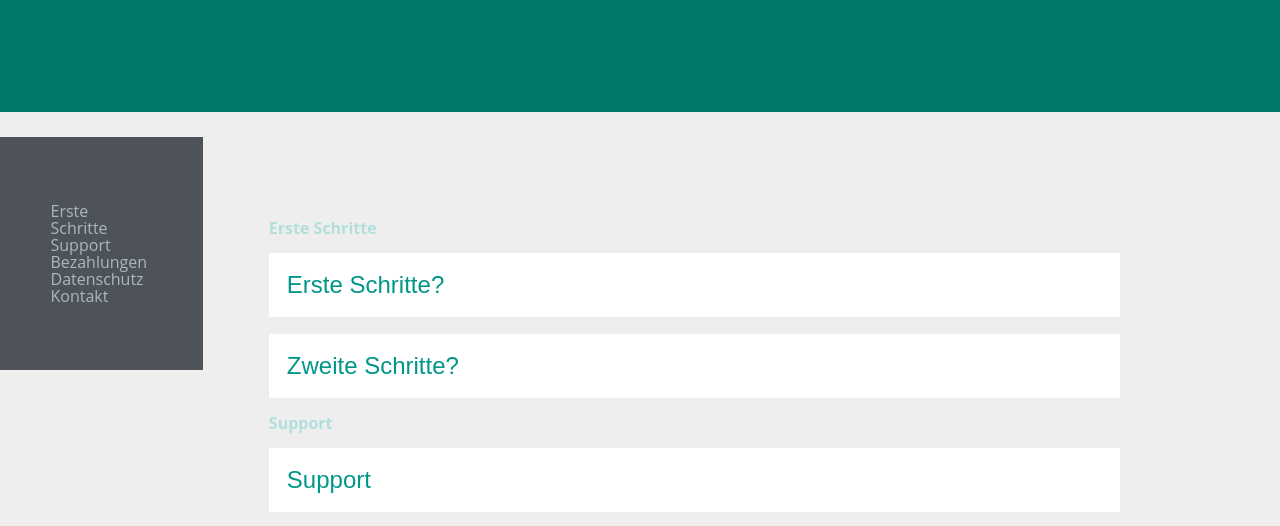
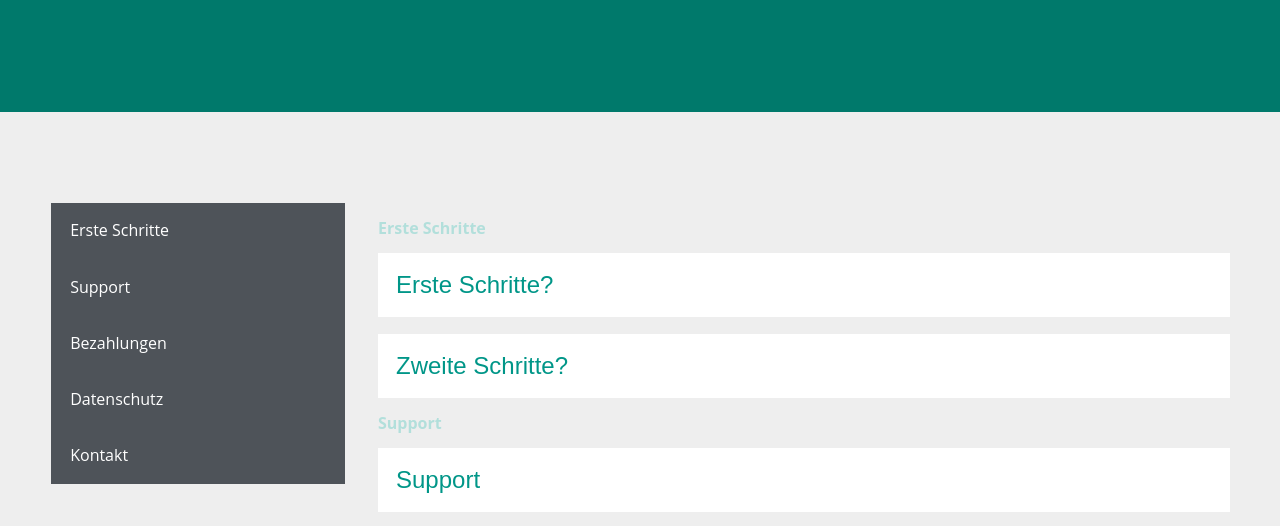
Before and after one commit to GustavoLastra/SMI, a plain HTML site: page faq.html in a window 1280 px wide. Shown: the part 214-740 px from the top of the page. Drawn offline with Linux system fonts and the light colour scheme.

Commit message:
better nav

```diff
--- a/css/GusStyles.css
+++ b/css/GusStyles.css
@@ -36,7 +36,7 @@ body {
 }
 
 a {
-  color: #acb7c0;
+  color: white;
   text-decoration: none;
   font-family: "Open Sans", sans-serif;
 }
@@ -502,6 +502,24 @@ header h1 {
     transform: translateX(0);
   }
 }
+.button {
+    background-color: #4e5359 ;
+    color: white;
+    cursor: pointer;
+    width: 150%;
+    text-align: left;
+    font-size: 100%;
+
+    padding-left:10%;
+    padding-right: 30%;
+    padding-top: 10%;
+    padding-bottom: 10%;
+
+    border-color: #ff0000;
+
+
+
+}
 
 
 /* Style the buttons that are used to open and close the accordion panel */
@@ -522,6 +540,8 @@ button.accordion {
 .accopanel:hover {
   box-shadow: 5px 5px 5px grey;
 }
+
+
 
 /* Add a background color to the button if it is clicked on (add the .active class with JS), and when you move the mouse over it (hover) */
 button.accordion.active, button.accordion:hover {
--- a/css/grid.css
+++ b/css/grid.css
@@ -1,6 +1,12 @@
 .row {
   margin-left: -15px;
   margin-right: -15px;
+  margin-top: 2%;
+  margin-bottom: 2%;
+}
+.navrow {
+  margin-left: -5%;
+  margin-right: -5%;
   margin-top: 2%;
   margin-bottom: 2%;
 }
--- a/faq.html
+++ b/faq.html
@@ -18,13 +18,14 @@
 	</header>
 
 <main class="row">
-	<nav class="col-2 button  menu">
+	<nav class="col-3 ">
 		<ul class="">
-			<li><a href="#first">Erste Schritte</a></li>
-			<li><a href="#support">Support</a></li>
-			<li><a href="#bezahlungen">Bezahlungen</a></li>
-			<li><a href="#datenschutz">Datenschutz</a></li>
-			<li><a href="#kontakt">Kontakt</a></li>
+			<li class="button"><a  href="#first">Erste Schritte</a></li>
+
+			<li class="button"><a  href="#support">Support</a></li>
+			<li class="button"><a  href="#bezahlungen">Bezahlungen</a></li>
+			<li class="button"><a  href="#datenschutz">Datenschutz</a></li>
+			<li class="button"><a  href="#kontakt">Kontakt</a></li>
 		</ul> <!-- cd-faq-categories -->
 	</nav>
 	<section class="col-9">
```
